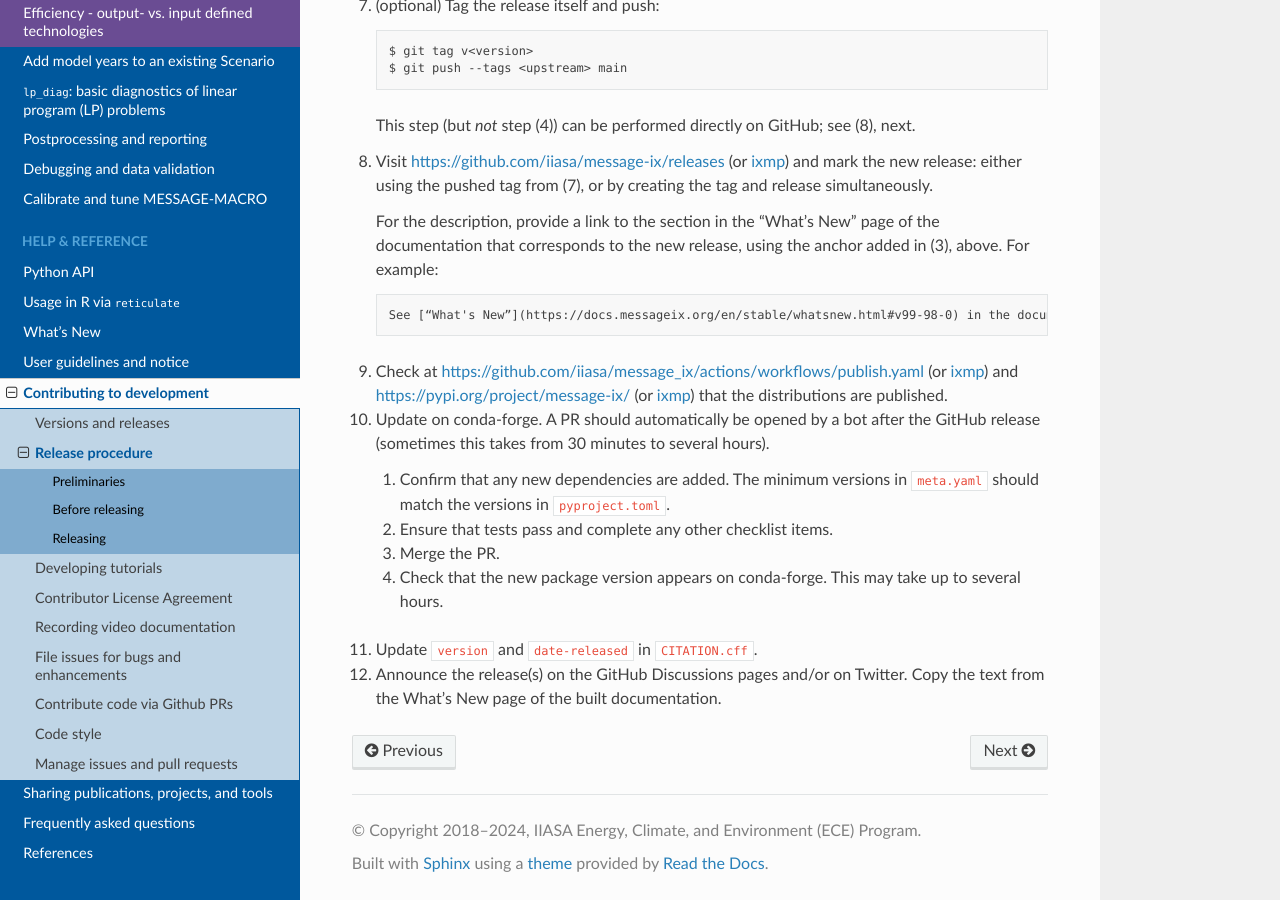
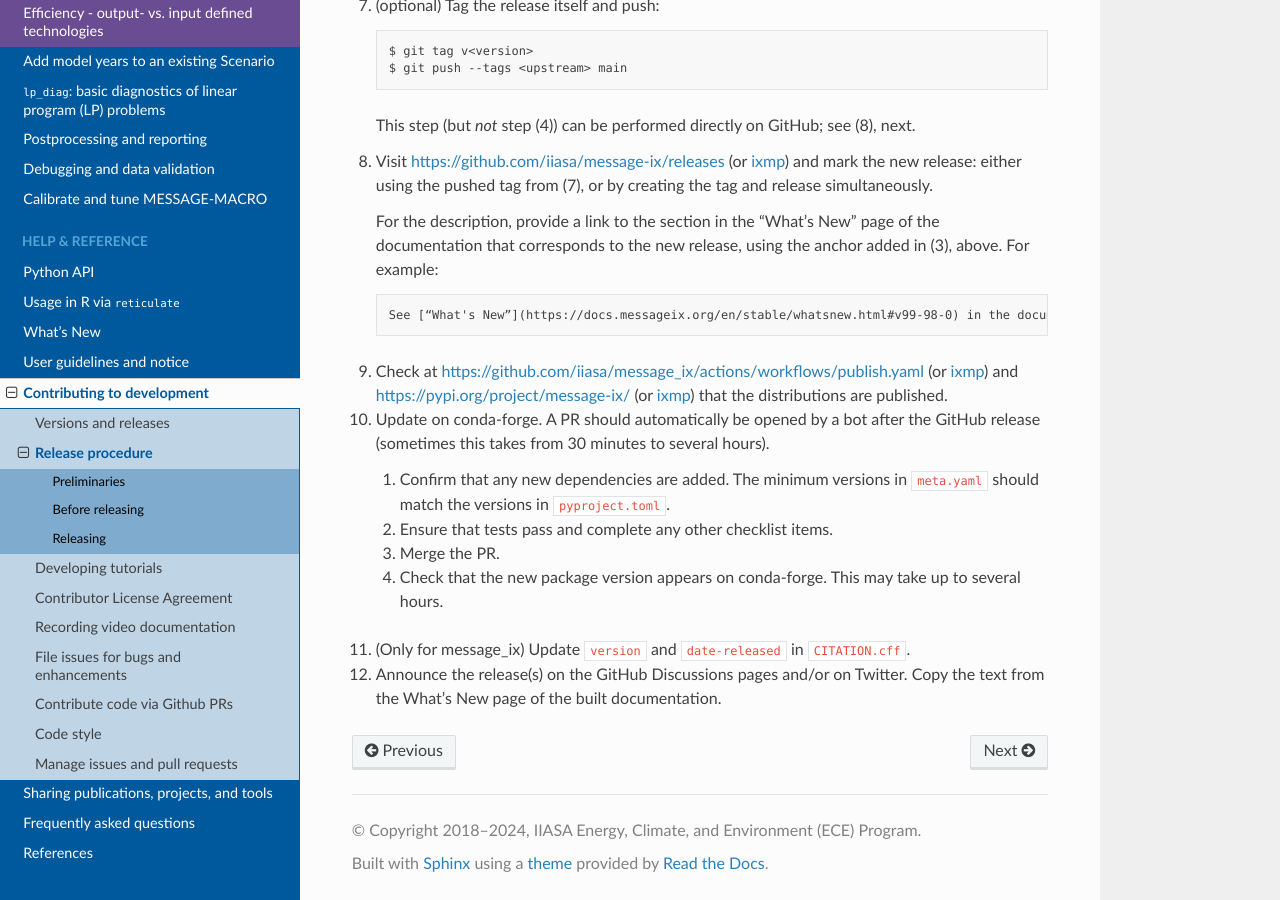
Before and after one commit to iiasa/message_ix, a Sphinx documentation site: the page built from doc/contrib/release.rst, in a window 1280 px wide and 900 px high, scrolled down 3085 px. Built offline with Sphinx 7.4.7 and the Read the Docs theme 2.0.0, drawn with Linux system fonts in a browser that asks for light colours; pages that are not in the unit, such as notebooks, are missing from menus; the version number could not be read and is left out.

Commit message:
Mark citation update step as message_ix-only

```diff
--- a/doc/contrib/release.rst
+++ b/doc/contrib/release.rst
@@ -167,7 +167,7 @@
     3. Merge the PR.
     4. Check that the new package version appears on conda-forge. This may take up to several hours.
 
-11. Update ``version`` and ``date-released`` in :file:`CITATION.cff`.
+11. (Only for message_ix) Update ``version`` and ``date-released`` in :file:`CITATION.cff`.
 
 12. Announce the release(s) on the GitHub Discussions pages and/or on Twitter.
     Copy the text from the What's New page of the built documentation.
```
